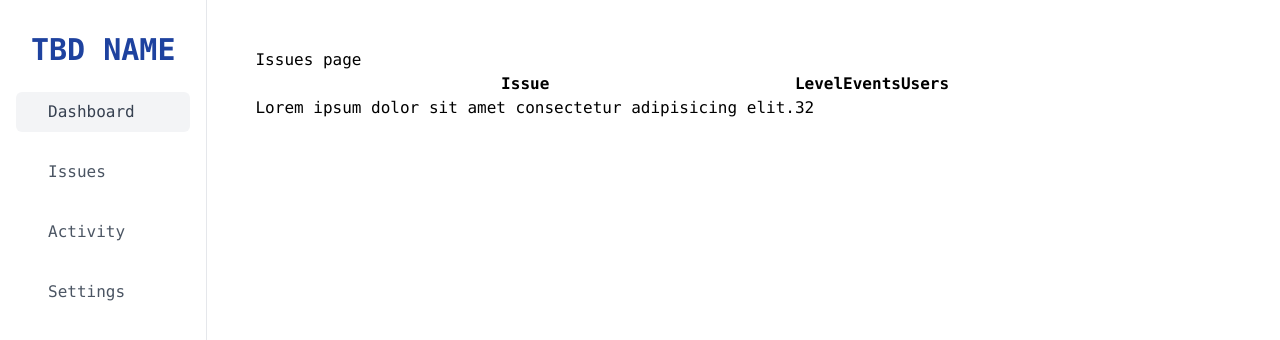
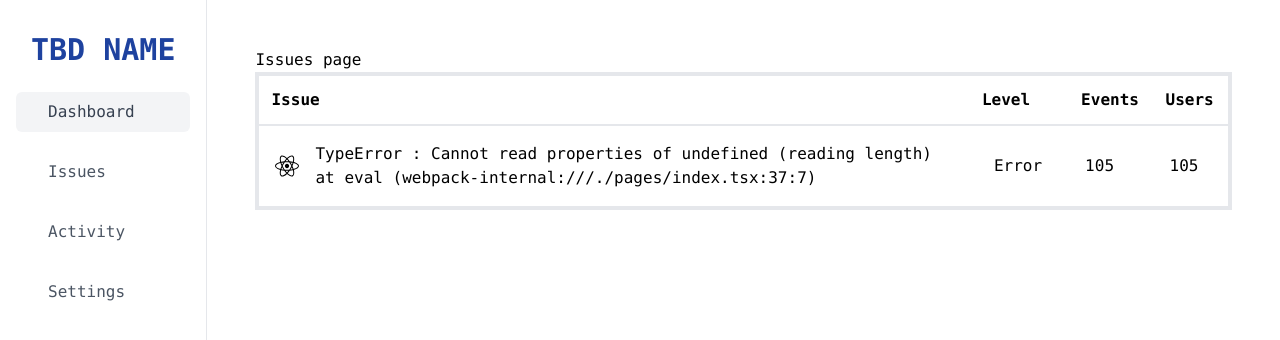
Before and after one commit to alex-jin45/nextjs-ticket-management, a Next.js app: page /dashboard/issues in a window 1280 px wide. Shown: the top 340 px of the page. Built offline with nearby package versions, Linux system fonts and the light colour scheme.

Commit message:
table component

```diff
--- a/components/IssuesTable/IssuesTable.js
+++ b/components/IssuesTable/IssuesTable.js
@@ -1,35 +1,49 @@
+import { FaReact } from "react-icons/fa";
+
 const IssuesTable = ({}) => {
   return (
     <>
-      <div>
-        <table>
+      <div className=" border-4">
+        <table className="w-full">
           <thead>
-            <tr>
-              <th>Issue</th>
-              <th>Level</th>
-              <th>Events</th>
-              <th>Users</th>
+            <tr className="border-b-2">
+              <th className="p-3 text-left">Issue</th>
+              <th className="p-3 text-left">Level</th>
+              <th className="p-3 text-left">Events</th>
+              <th className="p-3 text-left">Users</th>
             </tr>
           </thead>
-
-          <tbody>
-            <tr>
-              <td>
+          <tbody className="">
+            {/* Export into seperate component */}
+            <tr className="border-b-1">
+              <td className="flex  items-center p-4">
+                <FaReact className="mr-4 text-2xl " />
                 <div>
-                  <p>
-                    Lorem ipsum dolor sit amet consectetur adipisicing elit.
-                  </p>
+                  <div>
+                    <span>TypeError :&nbsp;</span>
+                    Cannot read properties of undefined (reading length)
+                  </div>
+                  <div>
+                    at eval (webpack-internal:///./pages/index.tsx:37:7)
+                  </div>
                 </div>
               </td>
 
-              <td>
-                <div>
-                  <p>32</p>
+              <td className=" p-4">
+                <div className="w-fit flex p-2 items-center h-5 rounded-md">
+                  <span>Error</span>
                 </div>
               </td>
+              <td className=" p-4">
+                <span>105</span>
+              </td>
 
-              {/*  */}
+              <td className=" p-4">
+                <span>105</span>
+              </td>
             </tr>
+
+            {/*  */}
           </tbody>
         </table>
       </div>
```
